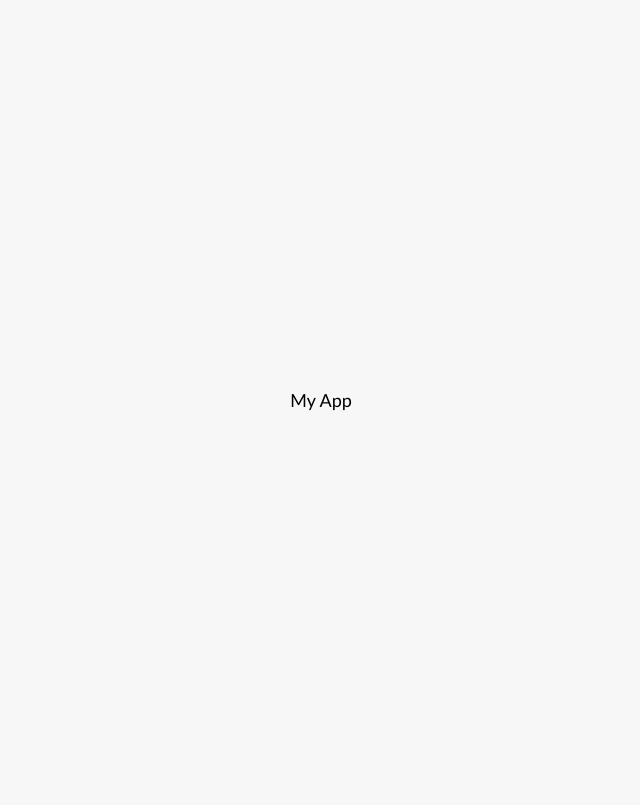
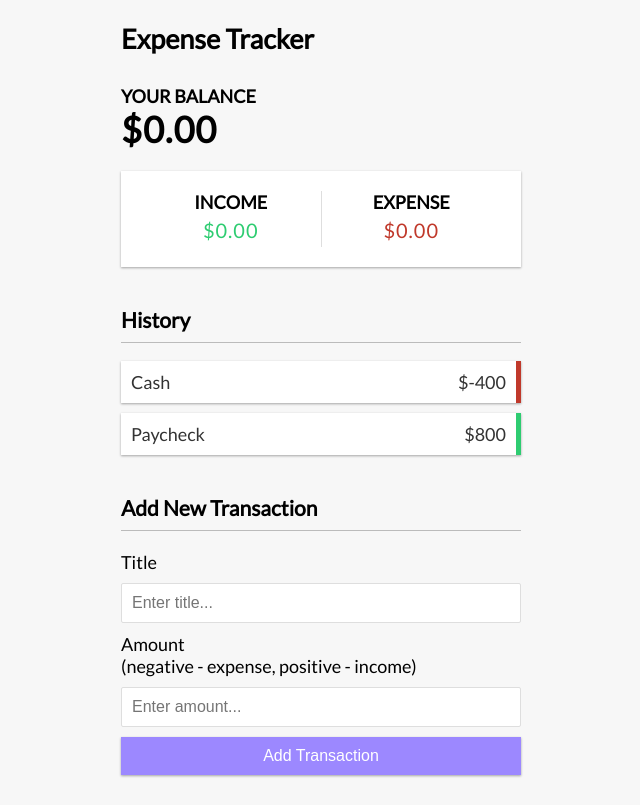
Before and after one commit to Kurosaii/vue-expense-tracker, a Vue app: page / in a window 1280 px wide. Shown: the whole page, without its empty margins (319-959 px from the left). Built offline with nearby package versions, Linux system fonts and the light colour scheme.

Commit message:
feat: Add components and starter HTML

```diff
--- a/src/App.vue
+++ b/src/App.vue
@@ -1 +1,18 @@
-<template>My App</template>
+<script setup>
+import AddTransaction from './components/AddTransaction.vue';
+import IncomeExpenses from './components/IncomeExpenses.vue';
+import TheBalance from './components/TheBalance.vue';
+import TheHeader from './components/TheHeader.vue';
+import TransactionList from './components/TransactionList.vue';
+</script>
+
+<template>
+  <TheHeader />
+
+  <div class="container">
+    <TheBalance />
+    <IncomeExpenses />
+    <TransactionList />
+    <AddTransaction />
+  </div>
+</template>
--- /dev/null
+++ b/src/components/AddTransaction.vue
@@ -0,0 +1,28 @@
+<template>
+    <h3>Add New Transaction</h3>
+
+    <form id="form">
+        <div class="form-control">
+            <label for="title">Title</label>
+            <input
+                id="title"
+                type="text"
+                placeholder="Enter title..."
+            />
+        </div>
+
+        <div class="form-control">
+            <label for="amount">
+                Amount<br />
+                (negative - expense, positive - income)
+            </label>
+            <input
+                id="amount"
+                type="number"
+                placeholder="Enter amount..."
+            />
+        </div>
+
+        <button class="btn">Add Transaction</button>
+    </form>
+</template>
--- /dev/null
+++ b/src/components/IncomeExpenses.vue
@@ -0,0 +1,19 @@
+<template>
+    <div class="inc-exp-container">
+        <div>
+            <h4>Income</h4>
+            <p
+                id="money-plus"
+                class="money plus"
+            >$0.00</p>
+        </div>
+
+        <div>
+            <h4>Expense</h4>
+            <p
+                id="money-minus"
+                class="money minus"
+            >$0.00</p>
+        </div>
+    </div>
+</template>
--- /dev/null
+++ b/src/components/TheBalance.vue
@@ -0,0 +1,5 @@
+<template>
+    <h4>Your Balance</h4>
+
+    <h1 id="balance">$0.00</h1>
+</template>
--- /dev/null
+++ b/src/components/TheHeader.vue
@@ -0,0 +1,3 @@
+<template>
+    <h2>Expense Tracker</h2>
+</template>
--- /dev/null
+++ b/src/components/TransactionList.vue
@@ -0,0 +1,18 @@
+<template>
+    <h3>History</h3>
+
+    <ul
+        id="list"
+        class="list"
+    >
+        <li class="minus">
+            <button class="delete-btn">x</button>
+            Cash <span>$-400</span>
+        </li>
+
+        <li class="plus">
+            <button class="delete-btn">x</button>
+            Paycheck <span>$800</span>
+        </li>
+    </ul>
+</template>
```
